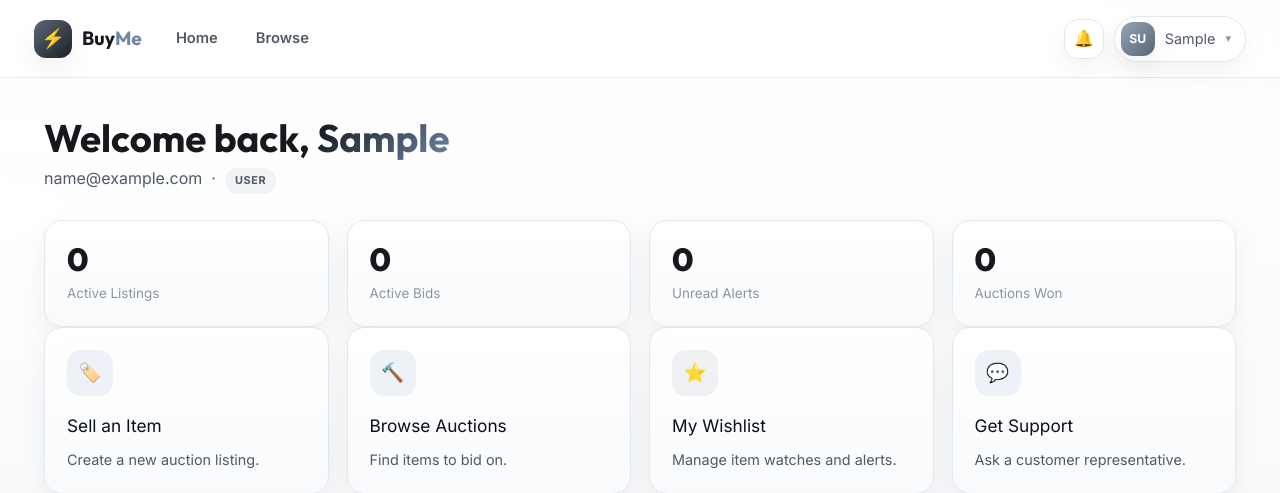
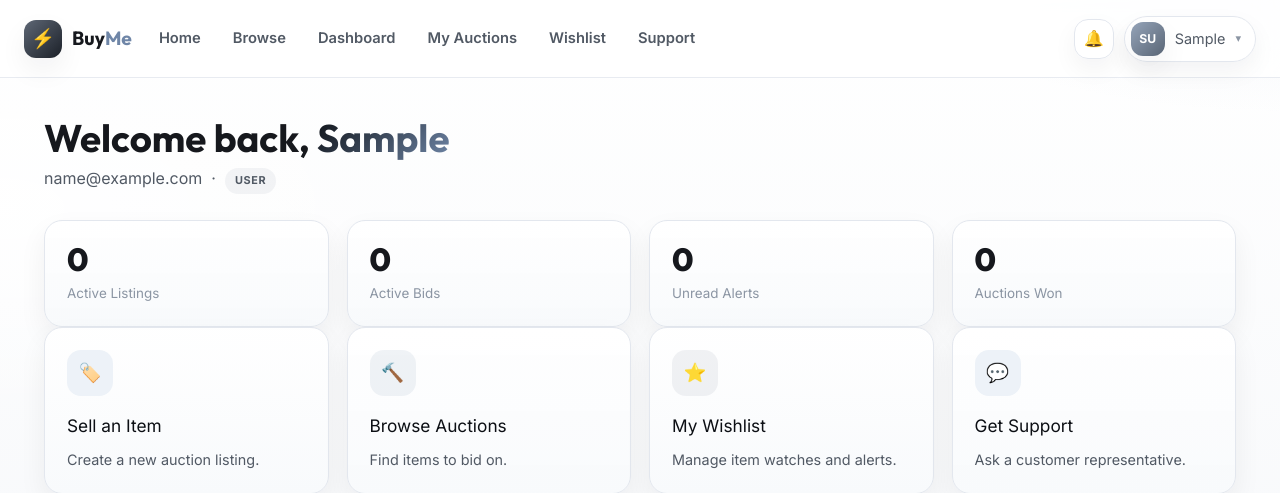
Before and after one commit to RishiiShah/DBDS_Project, a Flask app: page /dashboard in a window 1280 px wide. Shown: the top 493 px of the page. Run offline with Flask 3, Linux system fonts and the light colour scheme; the visitor is signed in with stand-in values (Sample User, id 1); data that the repository does not hold is empty.

Commit message:
added navlinks

```diff
--- a/static/css/style.css
+++ b/static/css/style.css
@@ -129,14 +129,14 @@ textarea {
 }
 
 .nav-container {
-  max-width: 1260px;
+  max-width: 1400px;
   margin: 0 auto;
   height: 100%;
   padding: 0 24px;
   display: flex;
   align-items: center;
   justify-content: space-between;
-  gap: 20px;
+  gap: 16px;
 }
 
 .nav-logo {
@@ -182,7 +182,7 @@ textarea {
 }
 
 .nav-link {
-  padding: 10px 14px;
+  padding: 8px 11px;
   border-radius: var(--radius-full);
   color: var(--text-secondary);
   font-size: 0.92rem;
--- a/templates/base.html
+++ b/templates/base.html
@@ -37,6 +37,18 @@
                 <div class="nav-links">
                     <a href="{{ url_for('main.index') }}" class="nav-link">Home</a>
                     <a href="{{ url_for('search.browse') }}" class="nav-link">Browse</a>
+                    {% if current_user.is_authenticated %}
+                    <a href="{{ url_for('main.dashboard') }}" class="nav-link">Dashboard</a>
+                    <a href="{{ url_for('user.my_auctions') }}" class="nav-link">My Auctions</a>
+                    <a href="{{ url_for('user.wishlist') }}" class="nav-link">Wishlist</a>
+                    <a href="{{ url_for('support.my_questions') }}" class="nav-link">Support</a>
+                    {% if current_user.is_admin %}
+                    <a href="{{ url_for('admin.dashboard') }}" class="nav-link nav-link-staff">Admin Panel</a>
+                    <a href="{{ url_for('rep.dashboard') }}" class="nav-link nav-link-staff">Rep Panel</a>
+                    {% elif current_user.is_rep %}
+                    <a href="{{ url_for('rep.dashboard') }}" class="nav-link nav-link-staff">Rep Panel</a>
+                    {% endif %}
+                    {% endif %}
                 </div>
 
                 <div class="nav-actions">
```
Also changed, not shown: other parts of static/css/style.css (+42 -4 lines), other parts of templates/base.html (+2 -31 lines).
